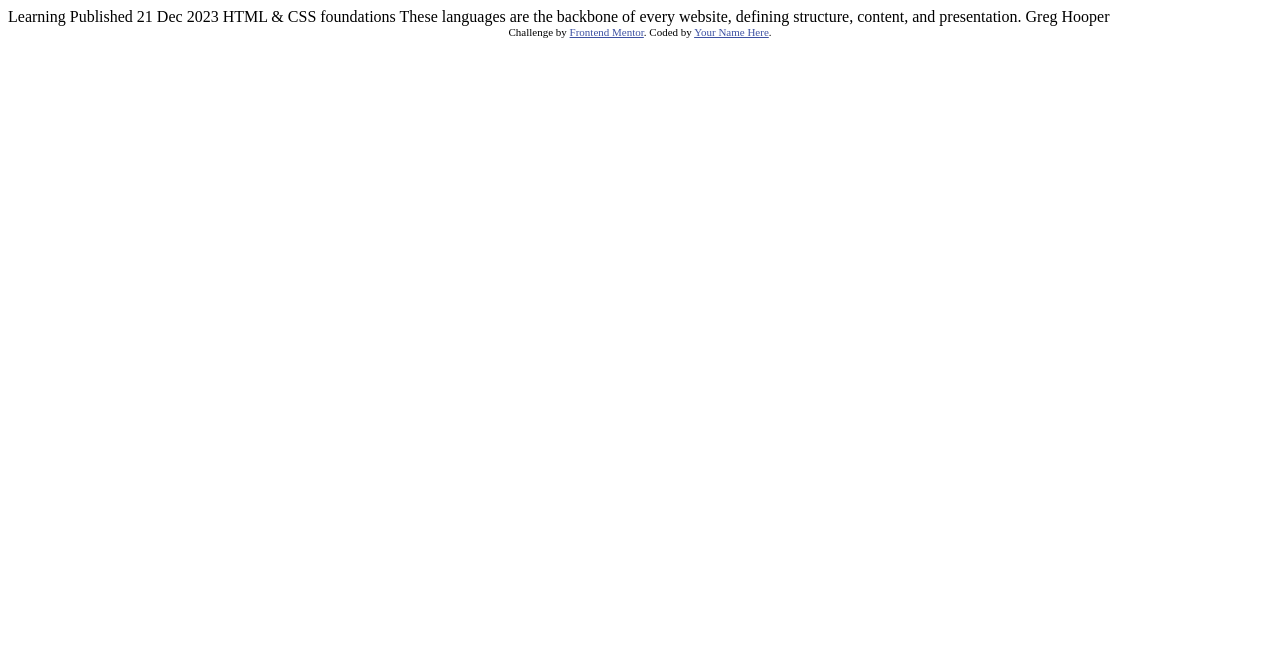
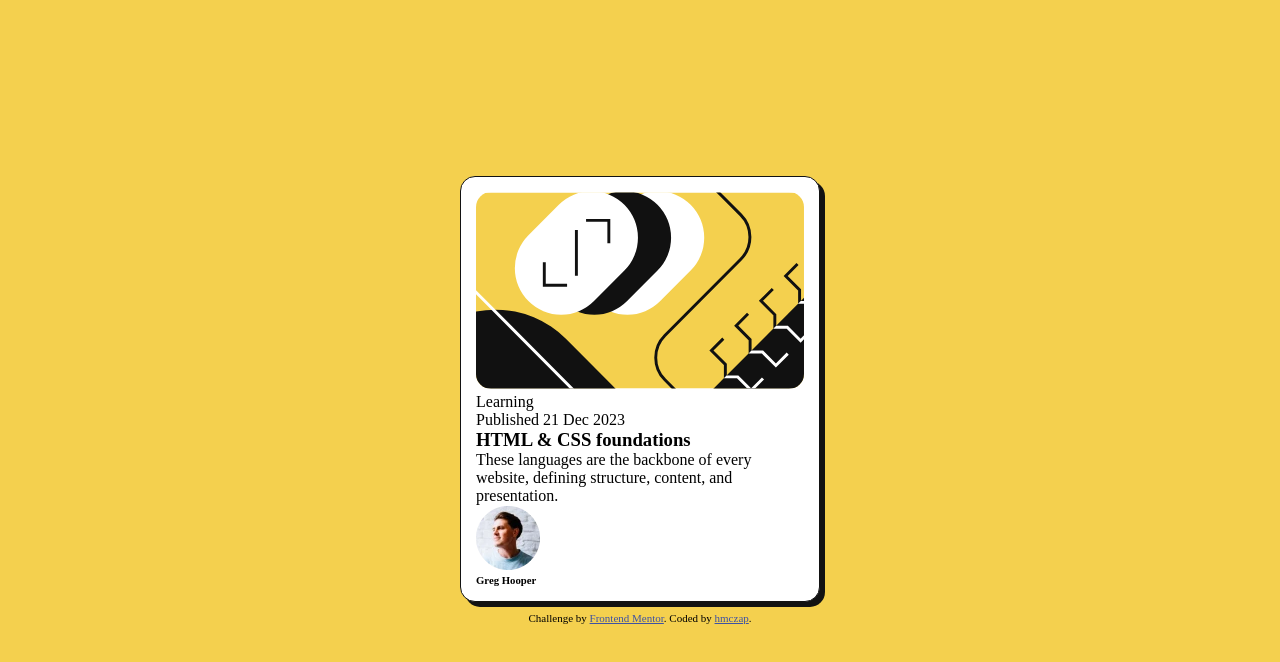
Before and after one commit to hmczap/Blog-preview-card, a plain HTML site: page index.html in a window 1280 px wide. Drawn offline with Linux system fonts and the light colour scheme.

Commit message:
Add CSS styles for body and blog card
Use display: flex to center blog card and attribution

Add blog illustration and author image from provided assets

```diff
--- a/index.html
+++ b/index.html
@@ -5,6 +5,7 @@
   <meta name="viewport" content="width=device-width, initial-scale=1.0"> <!-- displays site properly based on user's device -->
 
   <link rel="icon" type="image/png" sizes="32x32" href="./assets/images/favicon-32x32.png">
+  <link rel="stylesheet" href="resources/css/style.css">
 
   <title>Frontend Mentor | Blog preview card</title>
 
@@ -16,19 +17,29 @@
 </head>
 <body>
 
-  Learning
+  <div class="blog-card">
+    <div class="blog-image">
+      <img class="blog-illustration" src="resources/assets/images/illustration-article.svg" alt="Graphic illustration">
+    </div>
 
-  Published 21 Dec 2023
+    <div class="tag">Learning</div>
+    <p class="date">Published 21 Dec 2023</p>
 
-  HTML & CSS foundations
+    <h3>HTML & CSS foundations</h3>
+    <p class="blog-text">  These languages are the backbone of every website,
+      defining structure, content, and presentation.
+    </p>
 
-  These languages are the backbone of every website, defining structure, content, and presentation.
+    <div class="blog-author">
+      <img src="resources/assets/images/image-avatar.webp" alt="Image of the blog's author">
+      <h6>Greg Hooper</h6>
+    </div>
 
-  Greg Hooper
+  </div>
 
   <div class="attribution">
     Challenge by <a href="https://www.frontendmentor.io?ref=challenge" target="_blank">Frontend Mentor</a>.
-    Coded by <a href="#">Your Name Here</a>.
+    Coded by <a href="https://github.com/hmczap">hmczap</a>.
   </div>
 </body>
 </html>
--- a/resources/css/style.css
+++ b/resources/css/style.css
@@ -0,0 +1,33 @@
+
+/* Global Styles */
+* {
+    box-sizing: border-box;
+    margin: 0px;
+}
+
+body {
+    height: 100vh;
+    background-color: hsl(47, 88%, 63%);
+    display: flex;
+    flex-direction: column;
+    flex: 1 auto;
+    gap: 10px;
+    align-items: center;
+    justify-content: center;
+}
+
+div.blog-card {
+    background-color: hsl(0, 0%, 100%);
+    width: calc(0.25*1440px);
+    border: 1px solid hsl(0, 0%, 7%);
+    border-radius: 15px;
+    box-shadow: 5px 5px hsl(0, 0%, 7%);
+    padding: 15px;
+}
+
+img.blog-illustration {
+    max-height: 100%;
+    max-width: 100%;
+    object-fit: contain;
+    border-radius: 15px;
+}
```
